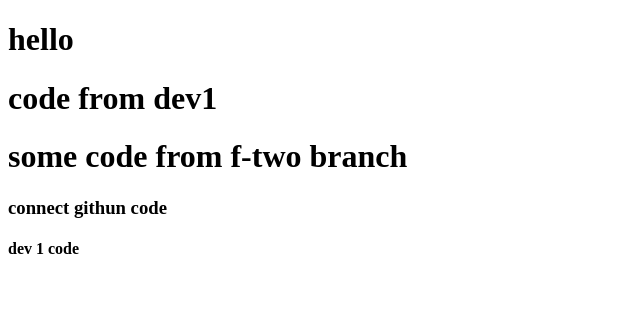
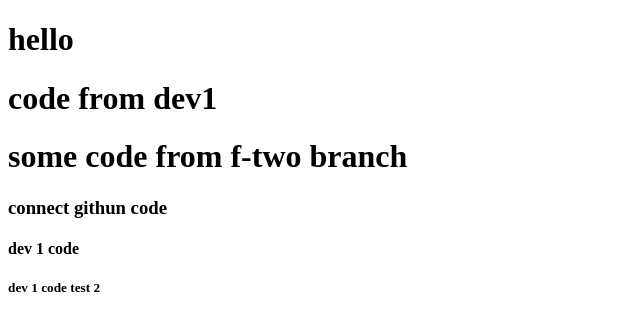
Before and after one commit to waiphyo-wp/GitLearn, a plain HTML site: page index.html in a window 1280 px wide. Shown: the full height of the page, 0-640 px from the left. Drawn offline with Linux system fonts and the light colour scheme.

Commit message:
dev 1 code test 2

```diff
--- a/index.html
+++ b/index.html
@@ -11,5 +11,6 @@
     <h1>some code from f-two branch</h1>
     <h3>connect githun code</h3>
     <h4>dev 1 code</h4>
+    <h5>dev 1 code test 2</h5>
 </body>
 </html>
```
